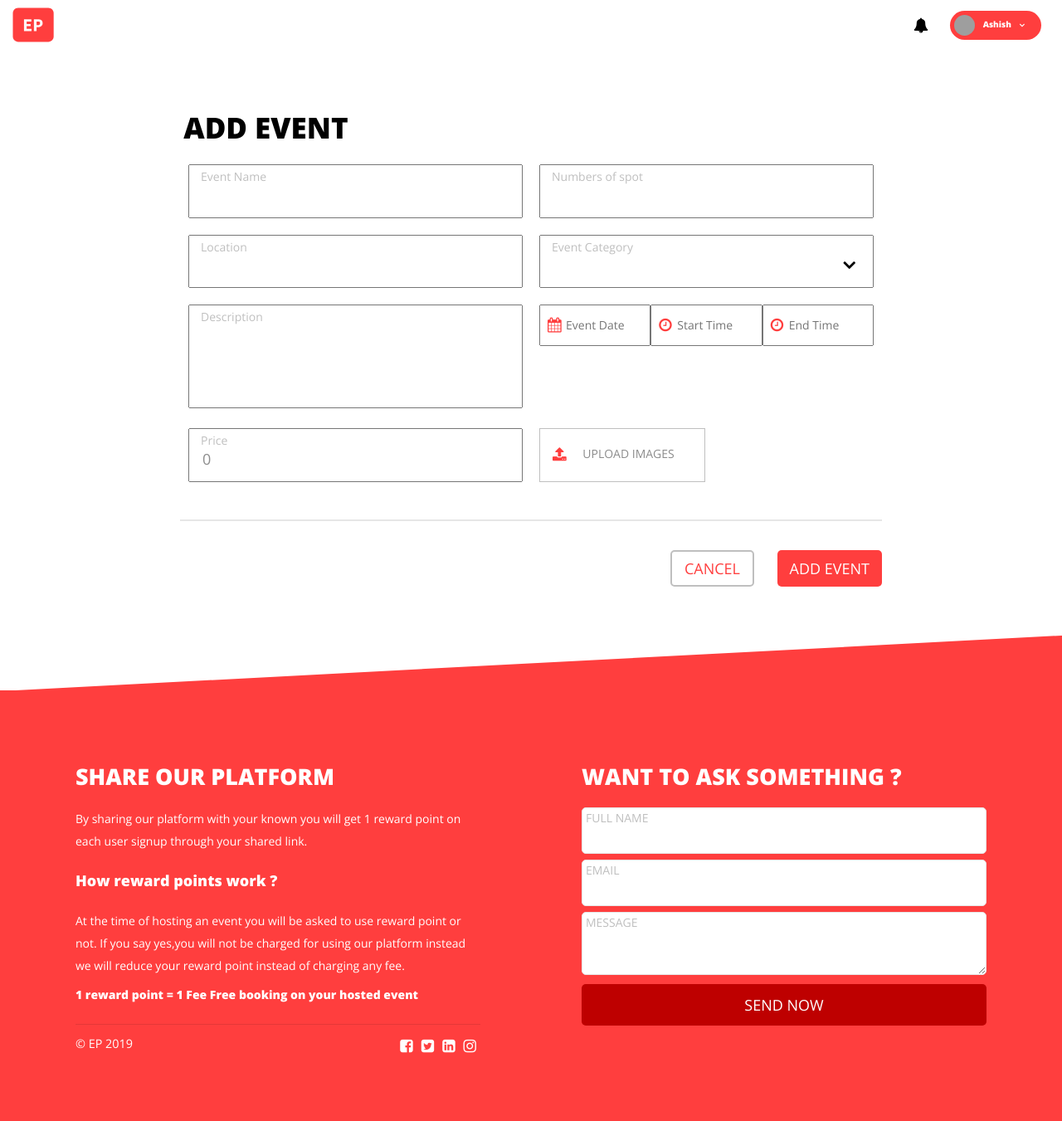
After one commit to mashish584/EP_UI, a Node project: template src/views/add_event.pug in a window 1280 px wide; the page is wider, and only the part inside the window is pictured. The commit adds this page. Shown: that part at 83% size. Run offline with Node 20 templates, Linux system fonts and the light colour scheme; the template is opened without the code that fills it, so the values that code supplies are empty; style sheets or scripts are compiled from the project's sources; some libraries are stand-ins or nearby versions; grey boxes are pictures that could not be loaded.

Commit message:
ADD EVENT UI Form Module Done

```diff
--- a/package.json
+++ b/package.json
@@ -3,7 +3,7 @@
 	"version": "1.0.0",
 	"main": "index.js",
 	"scripts": {
-		"start": "parcel src/views/user_settings.pug --open",
+		"start": "parcel src/views/add_event.pug --open",
 		"build": "parcel build src/views/index.pug",
 		"test": "echo \"Error: no test specified\" && exit 1"
 	},
--- /dev/null
+++ b/src/scss/layout/_form.scss
@@ -0,0 +1,24 @@
+.form-fluid {
+	@include WH(70%);
+	margin: 10px auto;
+	h2 {
+		font-size: 35px;
+		margin-bottom: em(14px, 35px) !important;
+	}
+}
+
+.input {
+	&-container {
+		@include flexy();
+		> div {
+			flex: 1;
+			margin: 10px;
+		}
+	}
+	&-actions {
+		@include flexy() {
+			justify-content: space-between;
+			flex-wrap: nowrap;
+		}
+	}
+}
--- a/src/scss/layout/_index.scss
+++ b/src/scss/layout/_index.scss
@@ -1,5 +1,6 @@
 @import "./header";
 @import "./nav";
+@import "./form";
 @import "./search";
 @import "./container";
 @import "./intro";
--- /dev/null
+++ b/src/scss/modules/_add-event-form.scss
@@ -0,0 +1,43 @@
+#addEvent {
+	@include WH(100%);
+	margin-bottom: em(25px);
+	.input {
+		&-group {
+			label {
+				top: em(7px, 14px);
+				left: em(15px, 14px);
+			}
+			input,
+			textarea {
+				padding: em(25px) em(15px) em(15px);
+				resize: none;
+				color: darken($primary_bg, 45%) !important;
+			}
+			textarea {
+				@include WH(100%, 125px);
+			}
+
+			&--item {
+				position: relative;
+				flex: 1;
+				input {
+					font-size: 14px;
+					padding: em(15px, 14px) em(30px, 14px);
+				}
+				span {
+					position: absolute;
+					color: $theme_color;
+					top: 16px;
+					left: 10px;
+				}
+			}
+		}
+
+		&-actions {
+			.btn {
+				padding: em(10px) em(15px);
+				font-weight: map-get($fontWeight, 800);
+			}
+		}
+	}
+}
--- a/src/scss/modules/_button.scss
+++ b/src/scss/modules/_button.scss
@@ -29,6 +29,11 @@
 		margin: em(10px) 0;
 		color: $theme_color;
 	}
+	&-cancel {
+		background: none;
+		color: $theme_color;
+		border: 2px solid darken($primary_bg, 25%);
+	}
 	i {
 		margin-right: em(10px);
 	}
--- a/src/scss/modules/_form.scss
+++ b/src/scss/modules/_form.scss
@@ -1,4 +1,5 @@
-.input-group {
+.input {
+	&-group {
 		position: relative;
 		label {
 			position: absolute;
@@ -11,6 +12,9 @@
 		textarea {
 			padding: em(10px);
 			@include WH(100%, auto);
+		}
+		input[type="file"] {
+			display: none;
 		}
 		i {
 			position: absolute;
@@ -38,3 +42,8 @@
 			}
 		}
 	}
+	&-actions {
+		@include WH(255px);
+		margin-left: auto;
+	}
+}
--- a/src/scss/modules/_index.scss
+++ b/src/scss/modules/_index.scss
@@ -11,4 +11,5 @@
 @import "./profile";
 @import "./data-list";
 @import "./social-list";
+@import "./add-event-form";
 @import "./footer";
--- a/src/scss/utilities/_custom.scss
+++ b/src/scss/utilities/_custom.scss
@@ -1,5 +1,9 @@
 .ct-right {
 	float: right;
+}
+
+.flx {
+	@include flexy(row, true);
 }
 
 .gr {
@@ -26,6 +30,29 @@
 	}
 }
 
+.upload-file {
+	position: relative !important;
+	display: inline-block;
+	cursor: pointer;
+	vertical-align: middle;
+	top: 0 !important;
+	left: 0 !important;
+	@include WH(200px);
+	text-align: center;
+	border: 1px solid darken($primary_bg, 25%);
+	line-height: 60px;
+	padding-left: 15px;
+	color: darken($primary_bg, 45%) !important;
+	i {
+		font-size: 18px !important;
+		color: $theme_color;
+		left: 15px;
+		margin-top: -9px !important;
+		right: initial !important;
+		font-weight: map-get($fontWeight, thin) !important;
+	}
+}
+
 .clrfx::after {
 	content: "";
 	clear: both;
--- a/src/scss/utilities/_mixins.scss
+++ b/src/scss/utilities/_mixins.scss
@@ -3,8 +3,12 @@
 	height: $h;
 }
 
-@mixin flexy($flex-direction: row) {
-	display: flex;
+@mixin flexy($flex-direction: row, $important: false) {
+	@if ($important) {
+		display: flex !important;
+	} @else {
+		display: flex;
+	}
 	flex-direction: $flex-direction;
 	flex-wrap: wrap;
 	@content;
--- /dev/null
+++ b/src/views/add_event.pug
@@ -0,0 +1,69 @@
+extends layout
+
+block header
+	+navigation
+
+block content
+	section#container(class="form-fluid")
+		h2 ADD EVENT
+		form#addEvent(action="")
+			.input-container
+				.input-group
+					label(for="name") Event Name
+					input(type="text" name="name")
+				.input-group
+					label(for="spot") Numbers of spot
+					input(type="number" name="spot")
+			.input-container
+				.input-group
+					label(for="location") Location
+					input(type="text" name="location")
+				.input-group
+					label(for="category") Event Category
+					input(type="text" name="category" class="trigger-list" value="" readonly)
+					i.fa.fa-angle-down
+					ul.dropdown-list
+						li 1
+						li 2
+						li 3
+						li 4
+						li 5
+						li.active 6
+						li 7
+						li 8
+						li 9
+						li 10
+						li 11
+						li 12
+						li 13
+						li 14
+						li 15
+			.input-container
+				.input-group
+					label(for="description") Description
+					textarea(name="description")
+				.input-group.flx
+					.input-group--item
+						span.fa.fa-calendar
+						input(type="text" class="dataPicker" placeholder="Event Date")
+					.input-group--item
+						span.fa.fa-clock-o
+						input(type="text" class="dataPicker" placeholder="Start Time")
+					.input-group--item
+						span.fa.fa-clock-o
+						input(type="text" class="dataPicker" placeholder="End Time")
+			.input-container
+				.input-group
+					label(for="price") Price
+					input(type="text" name="price" value="0")
+				.input-group
+					label(for="file" class="upload-file")
+						i.fa.fa-upload
+						| UPLOAD IMAGES
+					input(type="file" name="images" id="file")
+			hr
+			.input-actions
+				a(href="" class="btn btn-cancel") CANCEL
+				button(type="submit" class="btn btn-th") ADD EVENT
+block footer
+	+footer(true)
--- a/src/views/layout.pug
+++ b/src/views/layout.pug
@@ -16,4 +16,6 @@ html(lang="en")
 	block footer
 		+footer()
 	block scripts
+		script(src="https://code.jquery.com/jquery-3.3.1.min.js")
+		script(src="https://cdnjs.cloudflare.com/ajax/libs/bootstrap-colorpicker/2.5.3/css/bootstrap-colorpicker.min.css")
 		script(src="../js/main.js")
```
Lines whose indentation alone changed are shown as unchanged.
